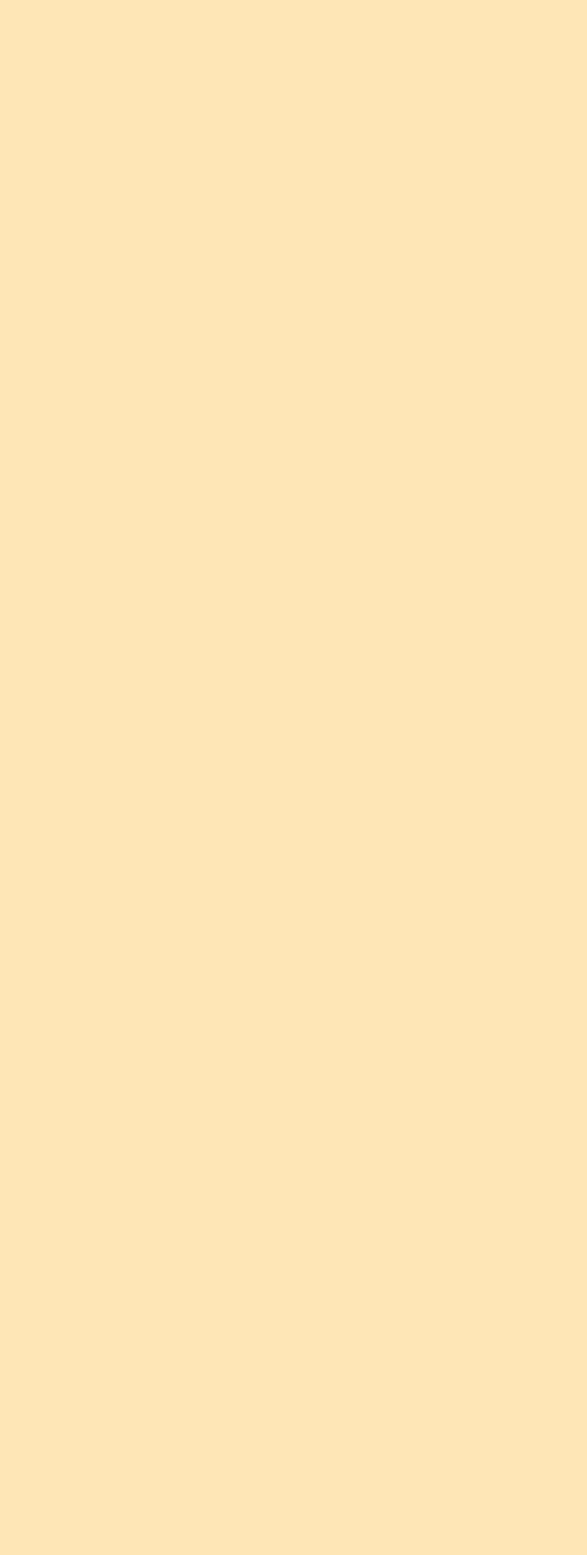
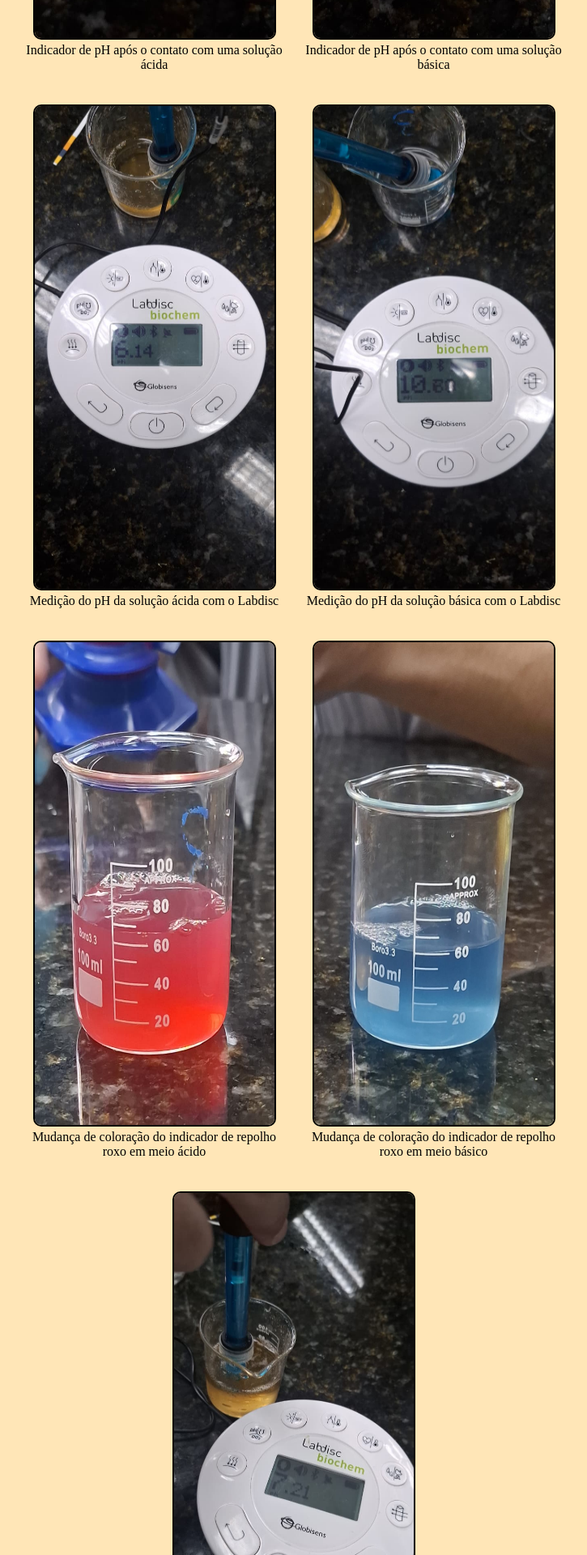
Before and after one commit to Igor-Dias-2010/neutralizacoes-quimicas, a Next.js app: page /components/pages/medicoes in a window 1280 px wide. Shown: the part 680-2600 px from the top of the page at 81% size, without its empty margins (277-1002 px from the left). Before the commit the page ends 800 px from the top, so only its background shows below. Built offline with nearby package versions, Linux system fonts and the light colour scheme.

Commit message:
adiciona as imagens das medidas no site

```diff
--- a/app/components/pages/medicoes/page.jsx
+++ b/app/components/pages/medicoes/page.jsx
@@ -1,10 +1,29 @@
 import Navbar from "@/app/navbar";
+import { fotos } from "@/app/functions/fotos";
+import Image from "next/image";
 
 export default function Medicoes() {
     return (
         <div>
             <Navbar />
             <h1 className="titulo">Medições</h1>
+            <section className="fotos-container">
+                {fotos.map((foto, index) => {
+                    return (
+                        <div key={index} className="foto-item">
+                            <figure>
+                                <Image
+                                    src={foto.src}
+                                    width={300}
+                                    height={600}
+                                    alt={foto.alt}
+                                />
+                                <figcaption>{foto.legenda}</figcaption>
+                            </figure>
+                        </div>
+                    );
+                })}
+            </section>
         </div>
     );
 }
--- /dev/null
+++ b/app/functions/fotos.js
@@ -0,0 +1,40 @@
+export const fotos = [
+    {
+        src: "/imgs/indicador-ph-acido.jpeg",
+        legenda: "Indicador de pH após o contato com uma solução ácida",
+        alt: "Resultado visual do indicador de pH em uma solução ácida.",
+    },
+    {
+        src: "/imgs/indicador-ph-base.jpeg",
+        legenda: "Indicador de pH após o contato com uma solução básica",
+        alt: "Resultado visual do indicador de pH em uma solução básica.",
+    },
+    {
+        src: "/imgs/ph-acido-labdisc.jpeg",
+        legenda: "Medição do pH da solução ácida com o Labdisc",
+        alt: "Registro da medição do pH de uma solução ácida realizada com o Labdisc.",
+    },
+    {
+        src: "/imgs/ph-base-labdisc.jpeg",
+        legenda: "Medição do pH da solução básica com o Labdisc",
+        alt: "Registro da medição do pH de uma solução básica realizada com o Labdisc.",
+    },
+    {
+        src: "/imgs/repolho-roxo-acido.jpeg",
+        legenda:
+            "Mudança de coloração do indicador de repolho roxo em meio ácido",
+        alt: "Aspecto do suco de repolho roxo após sua mistura com uma solução ácida.",
+    },
+    {
+        src: "/imgs/repolho-roxo-base.jpeg",
+        legenda:
+            "Mudança de coloração do indicador de repolho roxo em meio básico",
+        alt: "Aspecto do suco de repolho roxo após sua mistura com uma solução básica.",
+    },
+    {
+        src: "/imgs/reacao-de-neutralizacao.jpeg",
+        legenda:
+            "Monitoramento da reação de neutralização ácido-base com o Labdisc",
+        alt: "Registro do monitoramento de uma reação de neutralização ácido-base realizada com o Labdisc.",
+    },
+];
--- a/app/globals.css
+++ b/app/globals.css
@@ -16,7 +16,7 @@ html::-webkit-scrollbar-thumb {
     border-radius: 10px;
     cursor: grab;
 }
-html::-webkit-scrollbar-thumb:active{
+html::-webkit-scrollbar-thumb:active {
     cursor: grabbing;
 }
 html::-webkit-scrollbar-track {
@@ -29,6 +29,9 @@ body {
     text-align: center;
     font-family: "Times New Roman", Times, serif;
     background-color: rgb(255, 230, 183);
+}
+body::selection {
+    background-color: rgb(87, 255, 87);
 }
 h1 {
     font-family: Impact, Haettenschweiler, "Arial Narrow Bold", sans-serif;
@@ -60,13 +63,15 @@ a {
 a:hover {
     text-decoration: underline;
 }
+p {
+    width: 80vw;
+}
 .components-container section {
     margin-bottom: 20px;
     background-color: rgb(69, 204, 69);
     border: 1px solid black;
     border-radius: 10px;
     padding: 10px;
-    width: 80vw;
 }
 .components-container p {
     line-height: 25px;
@@ -78,3 +83,28 @@ a:hover {
     margin-top: 50px;
     margin-bottom: 20px;
 }
+.fotos-container {
+    margin-top: 30px;
+}
+.foto-item {
+    margin-bottom: 15px;
+}
+img {
+    border: 2px solid black;
+    border-radius: 10px;
+}
+figcaption {
+    width: 25vw;
+    margin-inline: auto;
+}
+@media (min-width: 1080px) {
+    .fotos-container {
+        display: grid;
+        grid-template-columns: 2fr 2fr;
+        gap: 25px;
+    }
+    .foto-item:last-child {
+        grid-column: 1 / -1;
+        justify-self: center;
+    }
+}
```
Also changed, not shown: app/components/substancias/acidos/acidos.jsx (+14 -4 lines), app/components/substancias/bases/bases.jsx (+7 -2 lines), app/components/substancias/extrato-de-repolho-roxo/extrato.jsx (+12 -2 lines), app/components/substancias/indicadores-acido-base/indicadores.jsx (+15 -2 lines), app/components/substancias/neutralizacao/neutralizacao.jsx (+7 -2 lines), app/components/substancias/oxidos/oxidos.jsx (+14 -2 lines), app/components/substancias/ph/ph.jsx (+6 -2 lines), app/components/substancias/sais/sais.jsx (+9 -2 lines), app/home.jsx (+17 -2 lines).
